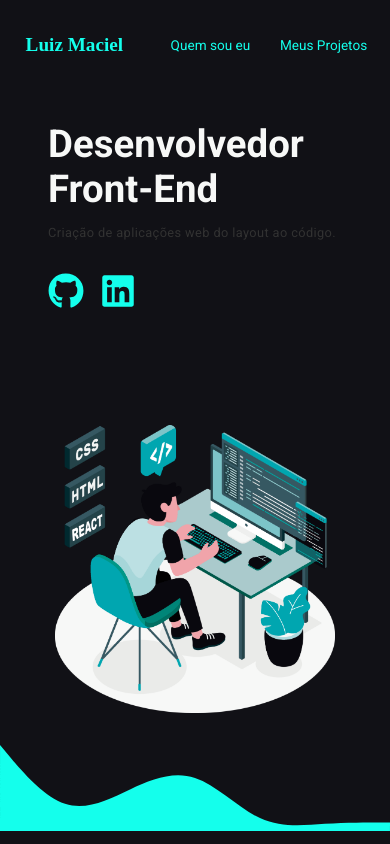
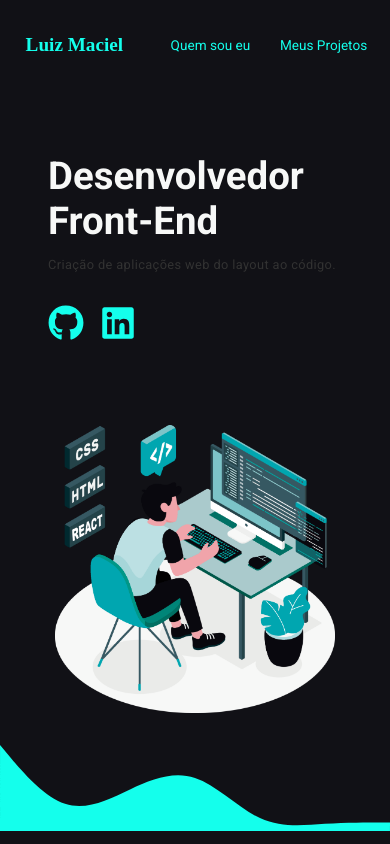
Before and after one commit to Luiz-Pedro/portfolio2020, a React (Create React App) app: page / in a window 390 px wide. Built offline with nearby package versions, Linux system fonts and the light colour scheme.

Commit message:
ajuste responsividade

```diff
--- a/src/Pages/Home/style.js
+++ b/src/Pages/Home/style.js
@@ -11,6 +11,7 @@ export const HomeWrapper = styled.section`
     }
     @media (max-width: 600px){
         flex-direction: column;
+        padding: 4em 3em 0em;
     }
 `;
 
@@ -63,7 +64,7 @@ export const DeveloperImg = styled.img`
         height: 18em;
     }
     @media (max-width: 600px){
-        margin-top: 7em;
+        margin-top: 5em;
     }
 `;
 
```
